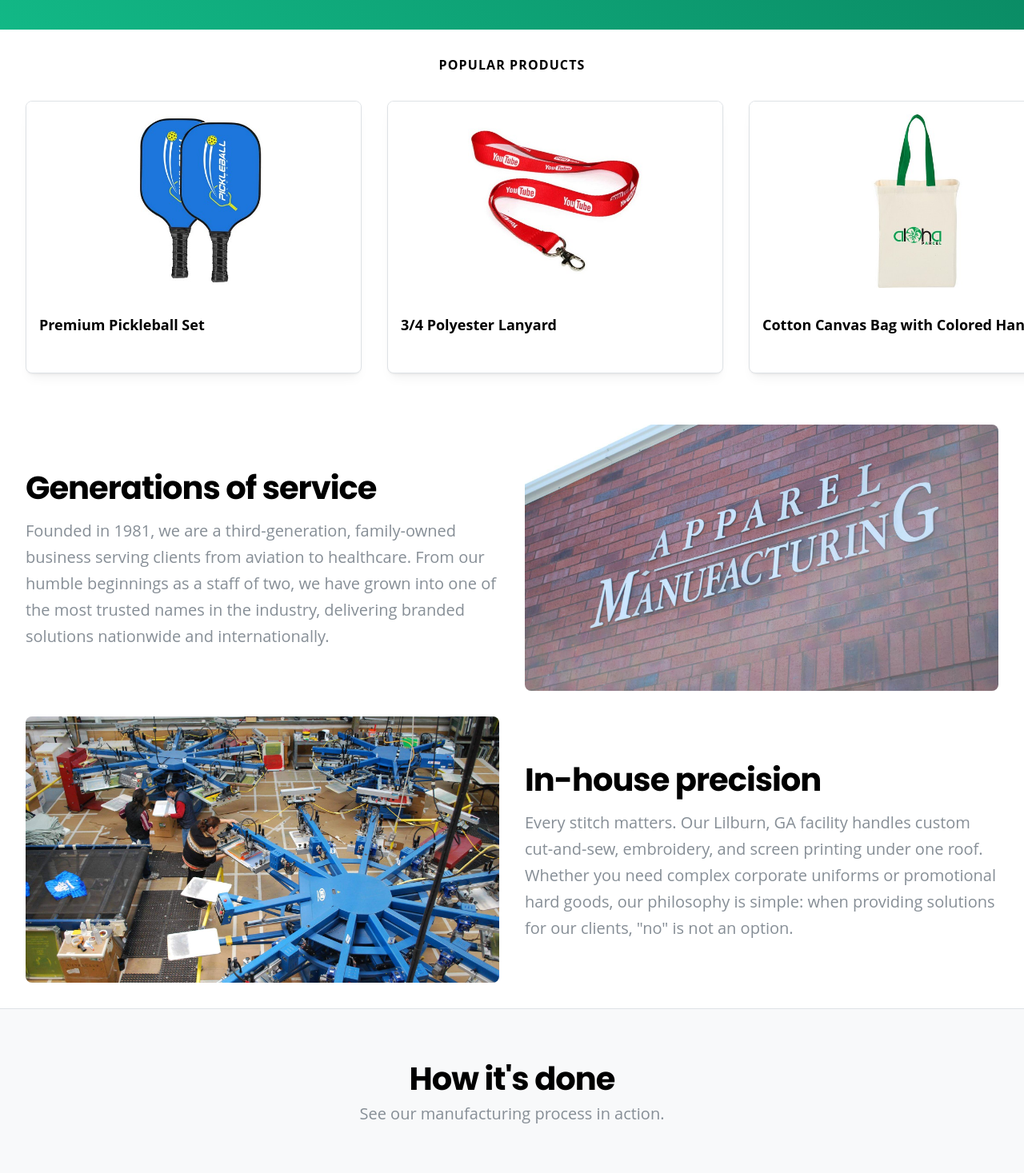
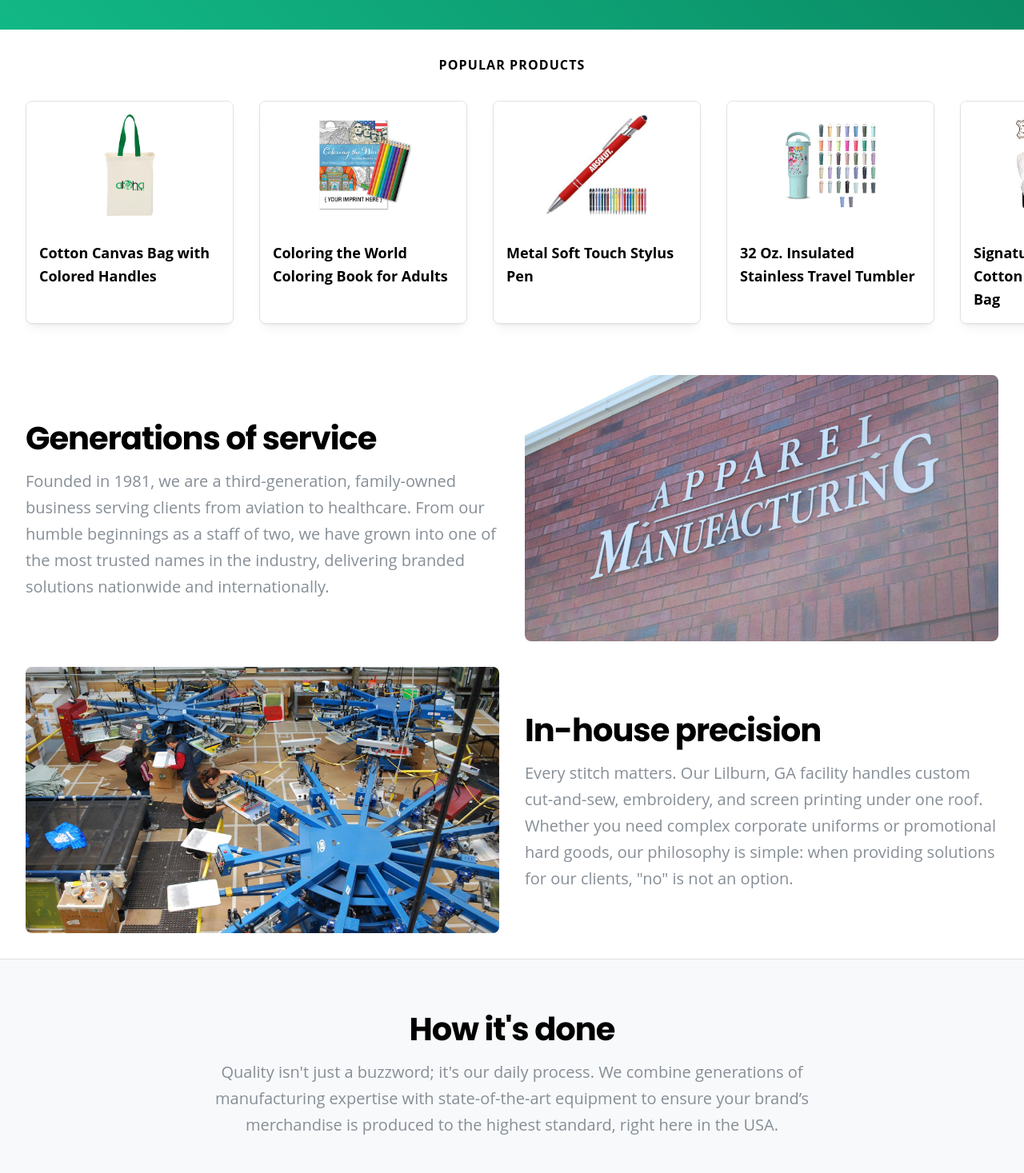
Before and after one commit to emreerdener/apparel-manufacturing, a Next.js app: page / in a window 1280 px wide. Shown: the part 1120-2587 px from the top of the page at 80% size. Built offline with nearby package versions, Linux system fonts and the light colour scheme; grey boxes are pictures that could not be loaded.

Commit message:
content updates

```diff
--- a/src/features/home/components/FeaturedProducts.tsx
+++ b/src/features/home/components/FeaturedProducts.tsx
@@ -28,7 +28,7 @@ export function FeaturedProducts() {
               shadow="sm"
               radius="md"
               withBorder
-              w={rem(420)}
+              w={rem(260)}
               style={{ flexShrink: 0 }}
             >
               <Card.Section>
--- a/src/features/home/components/HowItsDone.tsx
+++ b/src/features/home/components/HowItsDone.tsx
@@ -5,12 +5,15 @@ export function HowItsDone() {
   return (
     <Stack gap={60} w="100%" p="xl" pt={60} className={classes.videoSection}>
       {/* Heading */}
-      <Stack gap={0} align="center">
+      <Stack gap="xs" align="center">
         <Title order={2} ta="center" fz={{ base: 32, sm: "40" }}>
           How it&apos;s done
         </Title>
-        <Text c="dimmed" maw={600} ta="center" size="xl">
-          See our manufacturing process in action.
+        <Text c="dimmed" maw={800} ta="center" size="xl">
+          Quality isn&apos;t just a buzzword; it&apos;s our daily process. We
+          combine generations of manufacturing expertise with state-of-the-art
+          equipment to ensure your brand’s merchandise is produced to the
+          highest standard, right here in the USA.
         </Text>
       </Stack>
 
--- a/src/features/product/data/dummyProducts.ts
+++ b/src/features/product/data/dummyProducts.ts
@@ -1,12 +1,4 @@
 export const DUMMY_PRODUCTS = [
-  {
-    title: "Premium Pickleball Set",
-    image: "/images/products/paddles.jpg",
-  },
-  {
-    title: "3/4 Polyester Lanyard",
-    image: "/images/products/lanyard.jpg",
-  },
   {
     title: "Cotton Canvas Bag with Colored Handles",
     image: "/images/products/tote.jpg",
@@ -19,4 +11,20 @@ export const DUMMY_PRODUCTS = [
     title: "Metal Soft Touch Stylus Pen",
     image: "/images/products/pen.jpg",
   },
+  {
+    title: "32 Oz. Insulated Stainless Travel Tumbler",
+    image: "/images/products/tumbler.jpg",
+  },
+  {
+    title: "Signature Weekender Cotton Canvas Duffle Bag",
+    image: "/images/products/bag.jpg",
+  },
+  {
+    title: "Premium Pickleball Set",
+    image: "/images/products/paddles.jpg",
+  },
+  {
+    title: "3/4 Polyester Lanyard",
+    image: "/images/products/lanyard.jpg",
+  },
 ];
```
Also changed, not shown: public/images/products/bag.jpg (added), public/images/products/tumbler.jpg (added).
